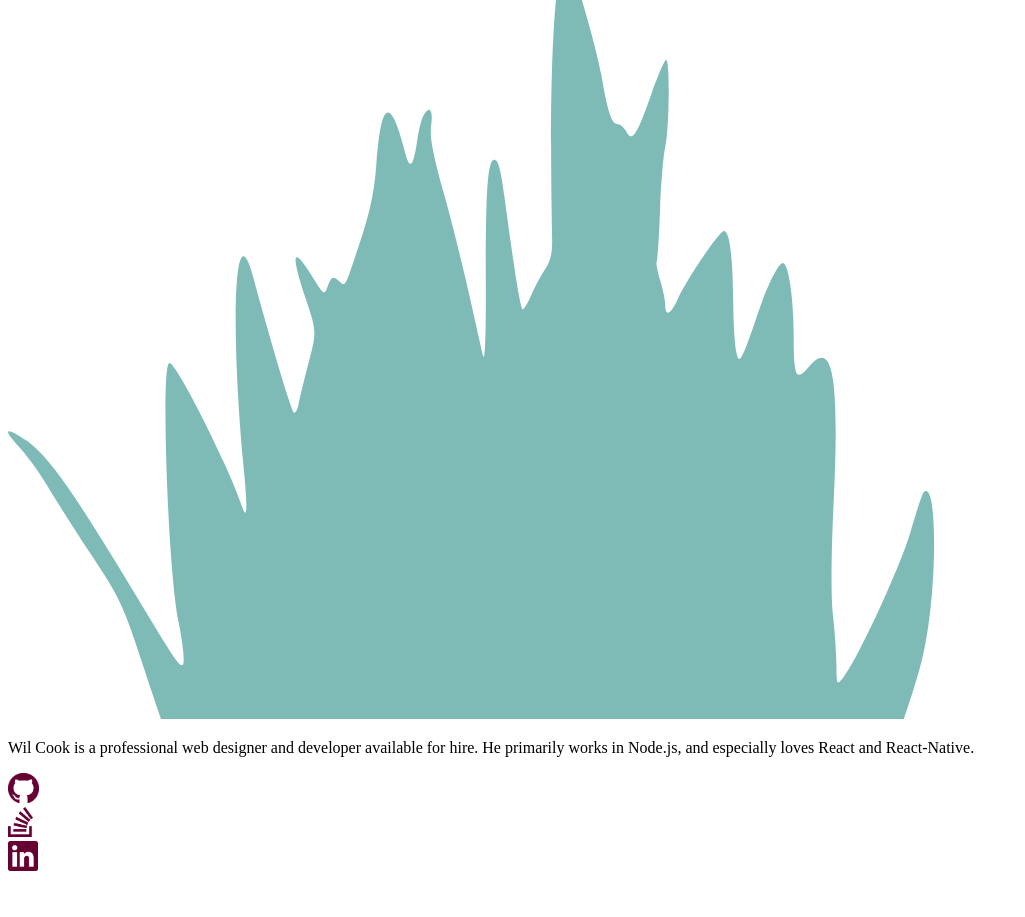
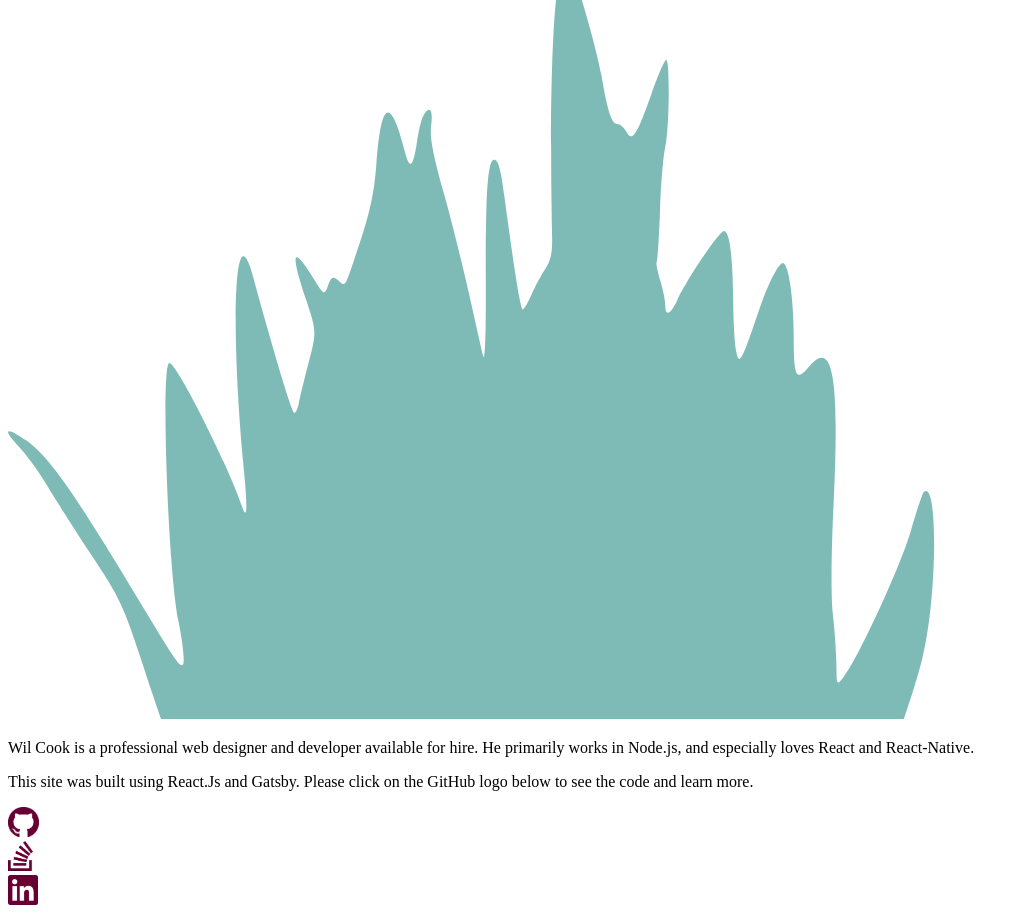
Before and after one commit to wilcook/wiljago.com, a Gatsby site: page / in a window 1280 px wide. Shown: the part 1572-2489 px from the top of the page, without its empty margins (0-1025 px from the left). Before the commit the page ends 2455 px from the top, so only its background shows below. Built offline with nearby package versions, Linux system fonts and the light colour scheme; Gatsby itself is replaced by a stand-in of ours.

Commit message:
front page text updated

```diff
--- a/src/pages/index.js
+++ b/src/pages/index.js
@@ -33,7 +33,9 @@ const IndexPage = () => (
     <div  className="mainBio">
     <p>
      Wil Cook is a professional web designer and developer available for hire. He primarily works in Node.js, and especially loves React and React-Native.
-
+     </p>
+     <p>
+     This site was built using React.Js and Gatsby. Please click on the GitHub logo below to see the code and learn more.
      </p>
      <div className="logos">
       <a href={ GitHubURL }>
```
